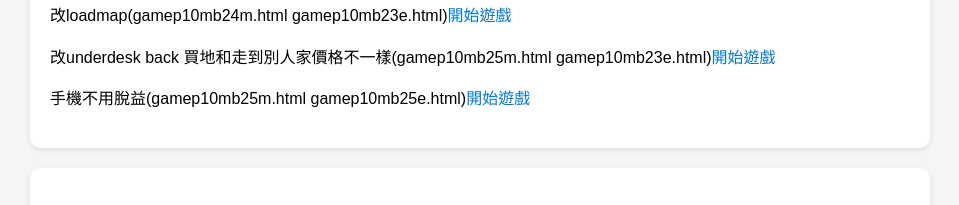
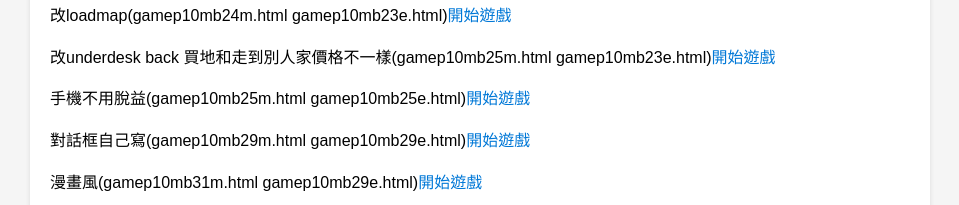
Before and after one commit to bibbychang/IEYI2026, a plain HTML site: page start.html in a window 1280 px wide. Shown: the part 1240-1445 px from the top of the page, without its empty margins (160-1119 px from the left). Drawn offline with Linux system fonts and the light colour scheme.

Commit message:
Add files via upload

```diff
--- a/start.html
+++ b/start.html
@@ -96,6 +96,8 @@
    <p>改loadmap(gamep10mb24m.html gamep10mb23e.html)<a href="editorp10mb24.html" target="_blank">開始遊戲</a></p>
    <p>改underdesk back 買地和走到別人家價格不一樣(gamep10mb25m.html gamep10mb23e.html)<a href="editorp10mb25.html" target="_blank">開始遊戲</a></p>
    <p>手機不用脫益(gamep10mb25m.html gamep10mb25e.html)<a href="editorp10mb27.html" target="_blank">開始遊戲</a></p>
+    <p>對話框自己寫(gamep10mb29m.html gamep10mb29e.html)<a href="editorp10mb29.html" target="_blank">開始遊戲</a></p>
+   <p>漫畫風(gamep10mb31m.html gamep10mb29e.html)<a href="editorp10mb31.html" target="_blank">開始遊戲</a></p>
 
 
   </section>
```
